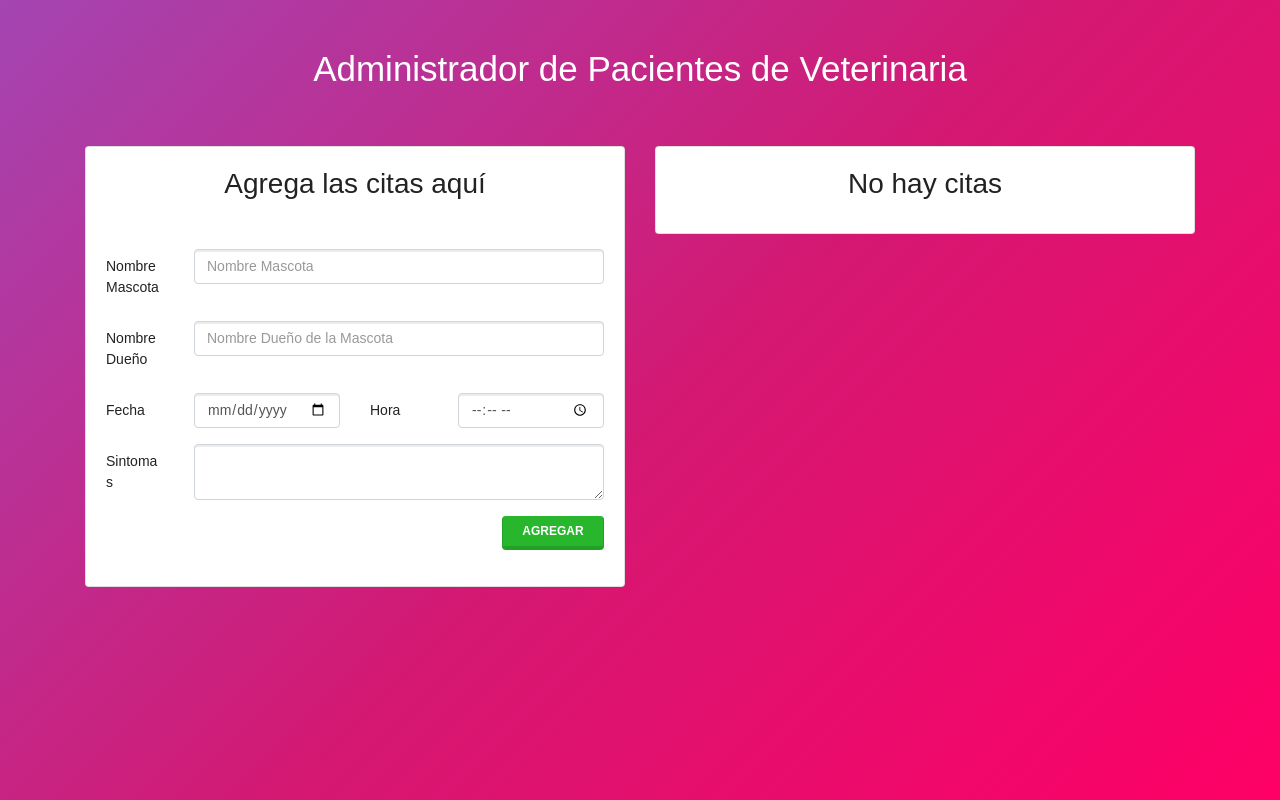
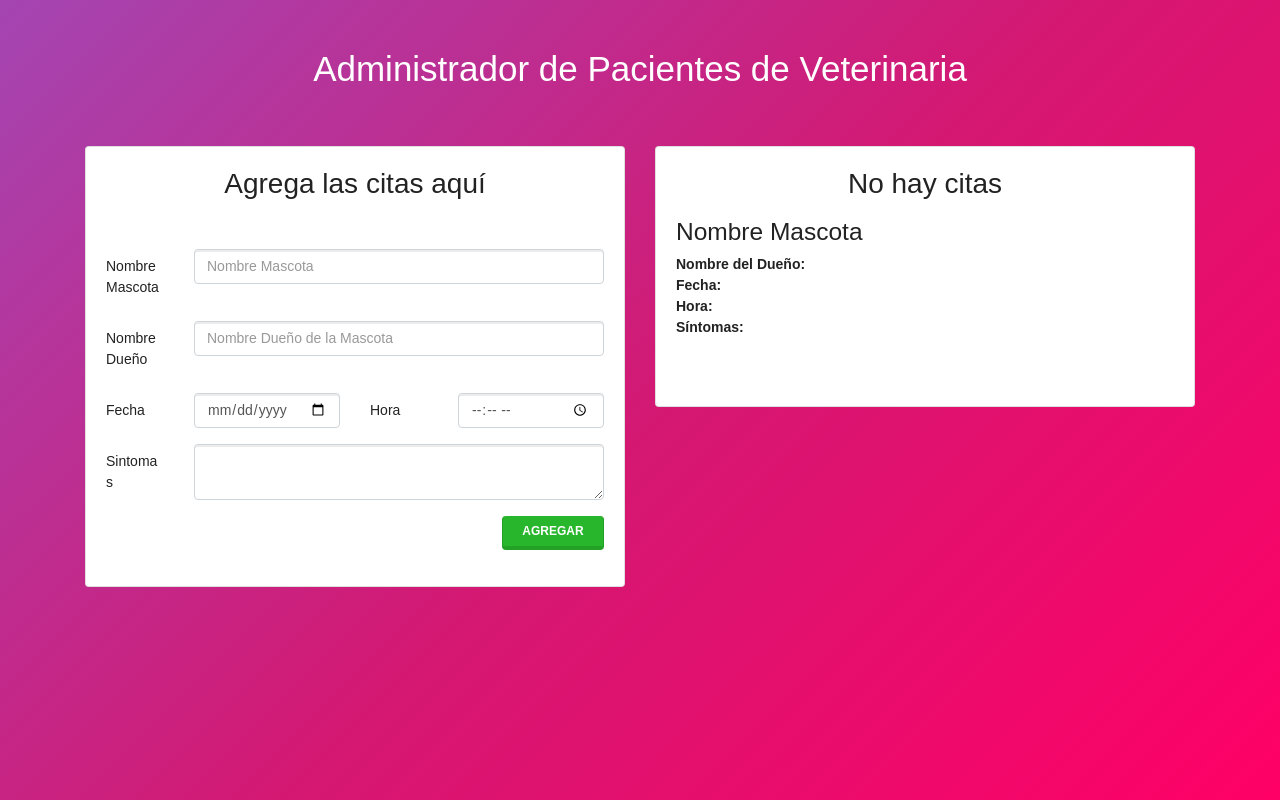
Before and after one commit to PabloAdriaensens/citasreact, a React (Create React App) app: page / in a window 1280 px wide. Built offline with nearby package versions, Linux system fonts and the light colour scheme.

Commit message:
Creamos el componente Cita y añadimos estilos básicos

```diff
--- /dev/null
+++ b/src/componentes/Cita.js
@@ -0,0 +1,20 @@
+import React, {Component} from 'react';
+
+class Cita extends Component {
+    render() {
+        return (
+            <div className="media mt-3">
+                <div className="media-body">
+                    <h3 className="mt-0">Nombre Mascota</h3>
+                    <p className="card-text"><span>Nombre del Dueño: </span></p>
+                    <p className="card-text"><span>Fecha: </span></p>
+                    <p className="card-text"><span>Hora: </span></p>
+                    <p className="card-text"><span>Síntomas: </span></p>
+                    <p className="card-text"></p>
+                </div>
+            </div>
+        )
+    }
+}
+
+export default Cita;
--- a/src/componentes/ListaCitas.js
+++ b/src/componentes/ListaCitas.js
@@ -1,6 +1,7 @@
 import React, {Component} from 'react';
+import Cita from "./Cita";
 
-class ListaCitas extends Component{
+class ListaCitas extends Component {
     render() {
         const citas = this.props.citas;
 
@@ -10,6 +11,9 @@
             <div className="card mt-5">
                 <div className="card-body">
                     <h2 className="card-title text-center">{mensaje}</h2>
+                    <div className="lista-citas">
+                        <Cita/>
+                    </div>
                 </div>
             </div>
         )
```
